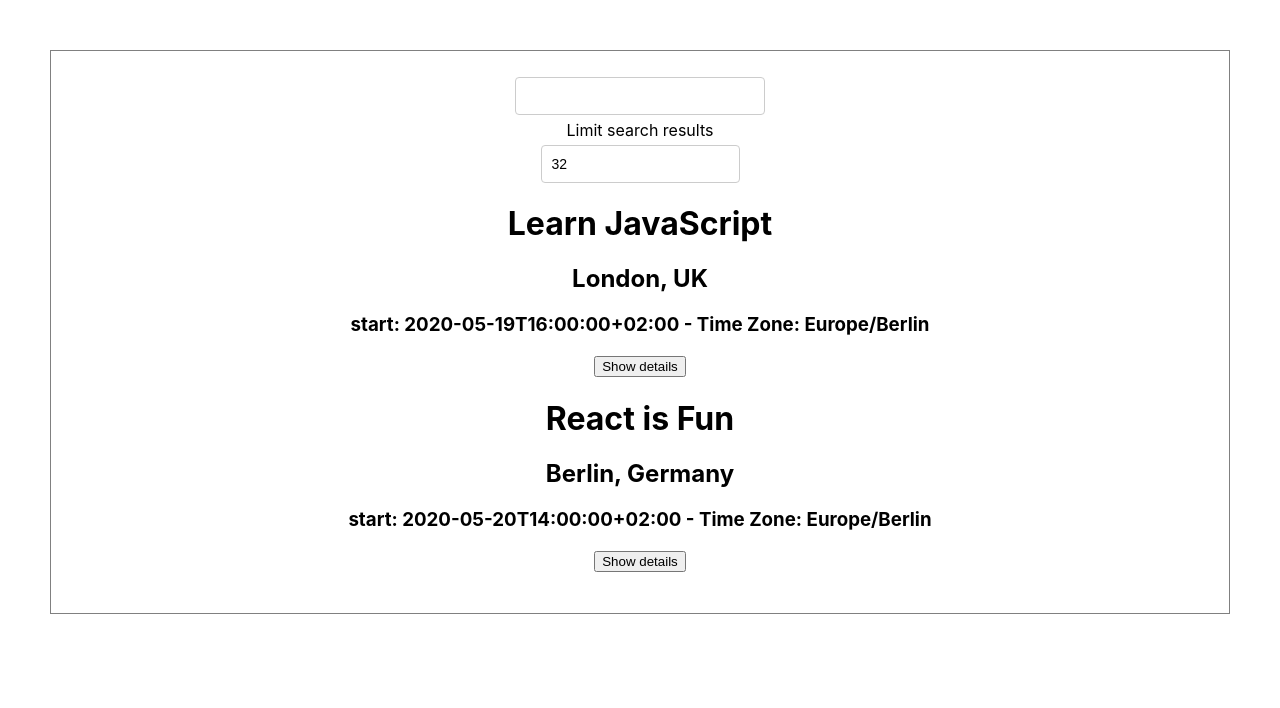
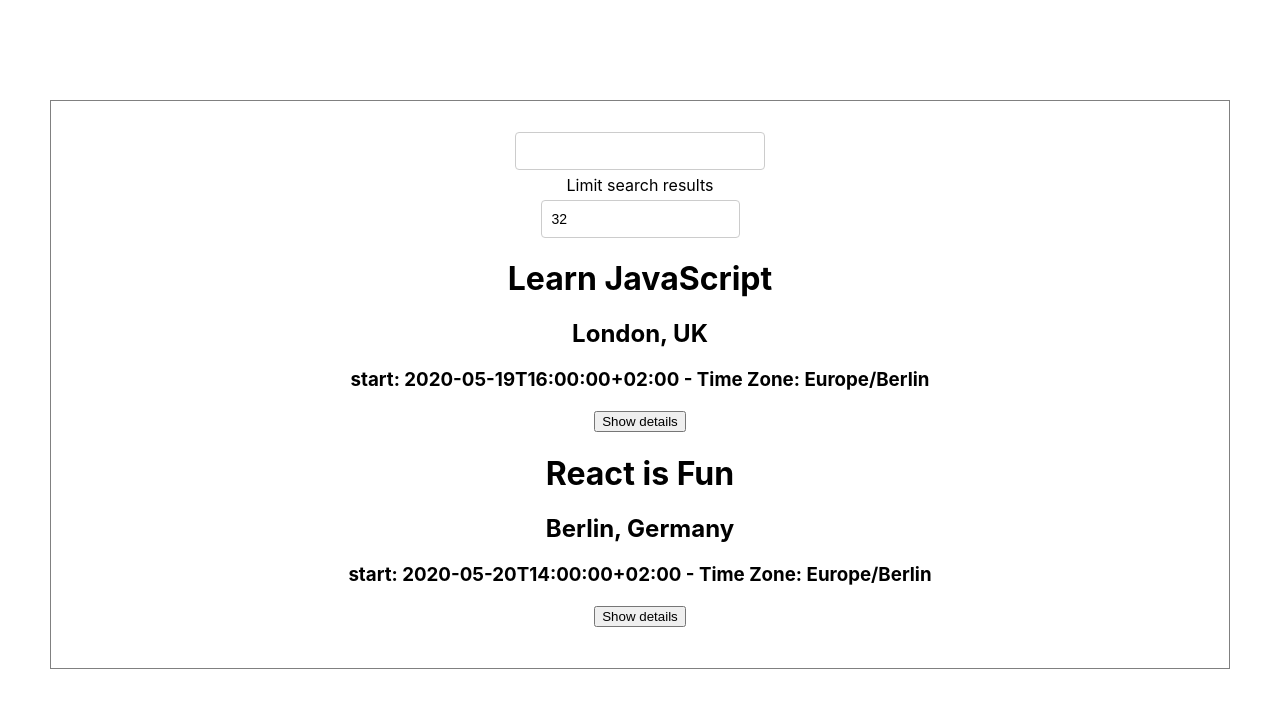
Before and after one commit to ttyagianjali/meet, a React (Create React App) app: page / in a window 1280 px wide. Shown: the top 708 px of the page. Built offline with nearby package versions, Linux system fonts and the light colour scheme; what atatus-spa would draw is missing.

Commit message:
changes to styling

```diff
--- a/src/App.css
+++ b/src/App.css
@@ -2,7 +2,7 @@
 .App {
   text-align: center;
   padding: 2% 5%;
-  margin-top: 50px;
+  margin-top: 100px;
   border: 1px solid gray;
   margin-left: 50px;
   margin-right: 50px;
@@ -135,8 +135,8 @@ input[type="number"] {
 }
 
 .Alert {
-  position: fixed;
-  top: 20px;
+  /* position: fixed; */
+
 }
 
 .data-vis-wrapper {
--- a/src/NumberOfEvents.js
+++ b/src/NumberOfEvents.js
@@ -27,7 +27,6 @@ class NumberOfEvents extends Component {
     return (
       <div>
         <p>Limit search results </p>
-
         <input
           type="number"
           id="numberInput"
--- a/src/index.js
+++ b/src/index.js
@@ -5,7 +5,7 @@ import App from "./App";
 import * as serviceWorkerRegistration from "./serviceWorkerRegistration";
 import reportWebVitals from "./reportWebVitals";
 import * as atatus from "atatus-spa";
-atatus.config("36882f6382c84345bfb9d4235d7545f8").install();
+atatus.config("534510a3e8a447959f0e433e4381fa47").install();
 
 ReactDOM.render(
   <React.StrictMode>
```
